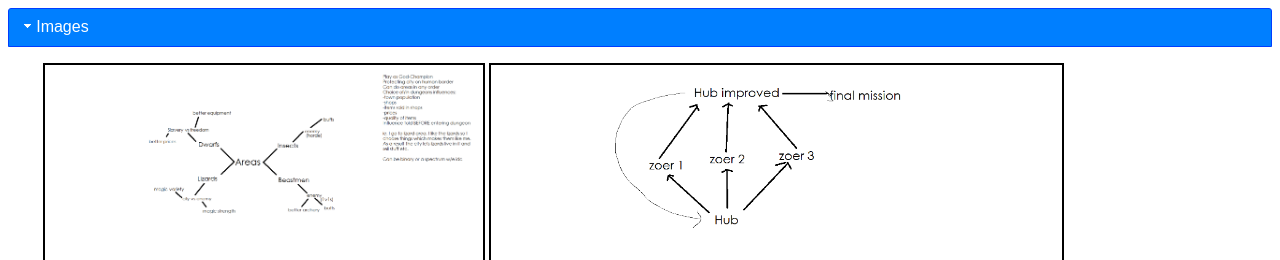
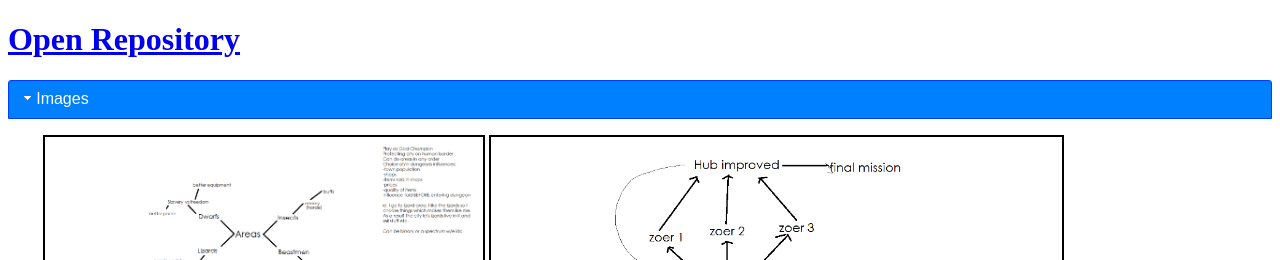
Before and after one commit to 0150gameserver/0150gameserver.github.io, a plain HTML site: page index.html in a window 1280 px wide. Shown: the top 260 px of the page. Drawn offline with Linux system fonts and the light colour scheme.

Commit message:
save my work

```diff
--- a/index.html
+++ b/index.html
@@ -11,8 +11,11 @@
 
     <!-- CSS -->
     <link rel="stylesheet" href="css/main.css" type="text/css">
+
   </head>
   <body>
+
+    <h1><a href="https://github.com/0150gameserver/0150gameserver.github.io">Open Repository</a></h1>
 
     <div id="accordion">
     	<h3>Images</h3>
```
Also changed, not shown: css/readme.txt (deleted), js/readme.txt (deleted).
